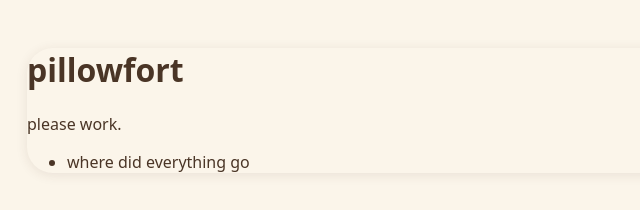
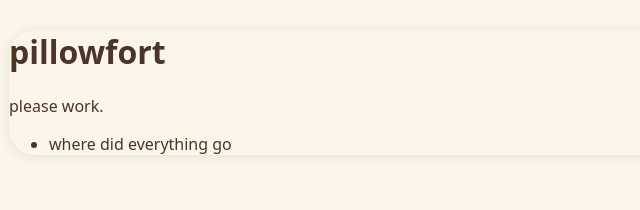
Before and after one commit to hacky-camper/the-3am-commit, a website with bundled scripts: page index.html in a window 1280 px wide. Shown: the whole page, without its empty margins (0-640 px from the left). Built offline with nearby package versions, Linux system fonts and the light colour scheme; files whose address does not match are found by name.

Commit message:
fix: header spacing

```diff
--- a/style.css
+++ b/style.css
@@ -11,7 +11,7 @@
   color: var(--ink);
   font-family: system-ui, sans-serif;
   margin: 0;
-  padding: 27px;
+  padding: 9px;
 }
 
 .card {
```
